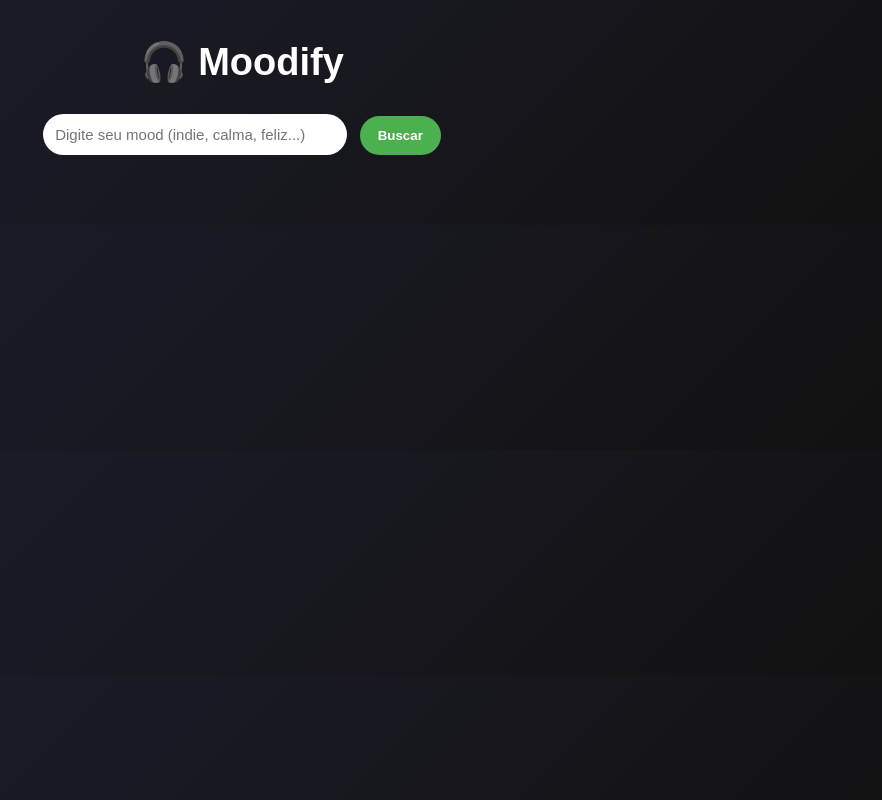
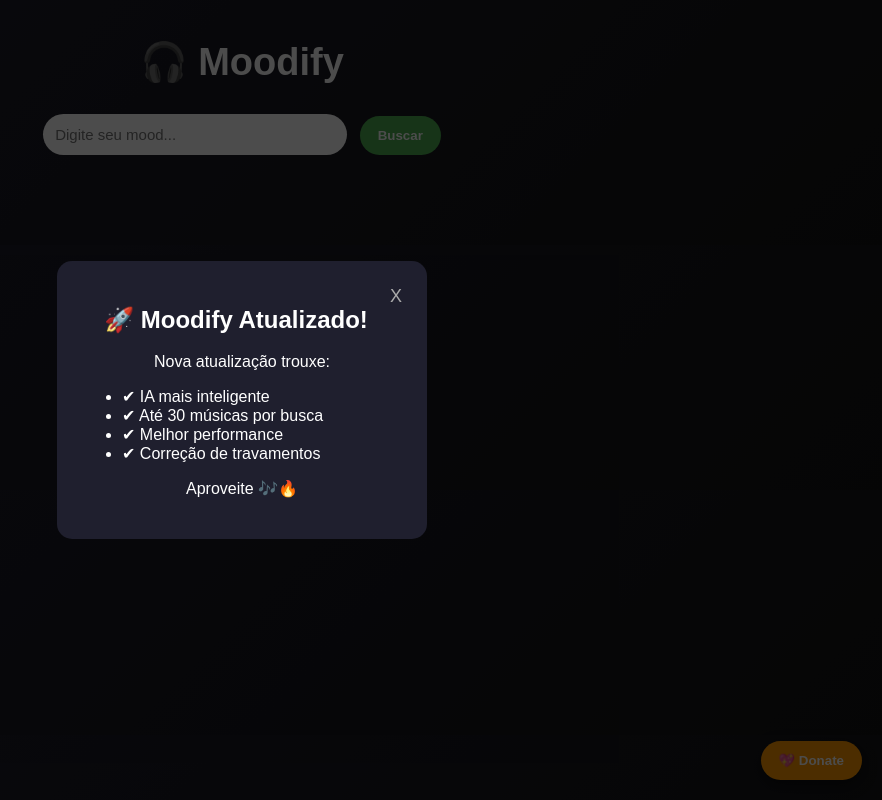
Before and after one commit to migueldiasgoncalves120-bit/moodify, a Flask app: page / in a window 1280 px wide. Shown: the whole page, without its empty margins (398-1280 px from the left). Run offline with Flask 3, Linux system fonts and the light colour scheme.

Commit message:
fix render port + ia corrigida

```diff
--- a/app.py
+++ b/app.py
@@ -5,8 +5,29 @@ import os
 
 app = Flask(__name__)
 
-# 🔥 SUA API DO DEEZER (usando busca pública)
 DEEZER_API = "https://api.deezer.com/search?q="
+
+
+# =========================
+# FUNÇÃO INTELIGENTE DE MOOD
+# =========================
+def interpretar_mood(texto):
+    texto = texto.lower()
+
+    if "dormir" in texto or "sono" in texto:
+        return "sleep chill instrumental"
+    elif "triste" in texto:
+        return "sad acoustic"
+    elif "feliz" in texto:
+        return "happy pop"
+    elif "treino" in texto or "academia" in texto:
+        return "workout electronic"
+    elif "calma" in texto:
+        return "relax lo-fi"
+    elif "indie" in texto:
+        return "indie alternative"
+    else:
+        return texto  # se não reconhecer, usa o texto normal
 
 
 # =========================
@@ -15,27 +36,39 @@ DEEZER_API = "https://api.deezer.com/search?q="
 @app.route("/gerar", methods=["POST"])
 def gerar():
     data = request.get_json()
-    mood = data.get("mood", "")
+    mood_input = data.get("mood", "")
 
-    if not mood:
+    if not mood_input:
         return jsonify([])
+
+    mood = interpretar_mood(mood_input)
 
     try:
         response = requests.get(DEEZER_API + mood)
         dados = response.json()
+        resultados = dados.get("data", [])
+
+        random.shuffle(resultados)
 
         musicas = []
-        resultados = dados.get("data", [])
+        usadas = set()
 
-        # Embaralha para evitar repetir sempre as mesmas
-        random.shuffle(resultados)
+        for musica in resultados:
+            titulo = musica["title"]
 
-        for musica in resultados[:10]:  # Limita a 10 músicas
+            if titulo in usadas:
+                continue
+
+            usadas.add(titulo)
+
             musicas.append({
-                "titulo": musica["title"],
+                "titulo": titulo,
                 "artista": musica["artist"]["name"],
                 "capa": musica["album"]["cover_medium"]
             })
+
+            if len(musicas) == 30:
+                break
 
         return jsonify(musicas)
 
@@ -45,7 +78,7 @@ def gerar():
 
 
 # =========================
-# CURTIR MÚSICA
+# CURTIR
 # =========================
 @app.route("/curtir", methods=["POST"])
 def curtir():
@@ -66,7 +99,7 @@ def home():
 
 
 # =========================
-# RODAR APP (RENDER + LOCAL)
+# RENDER + LOCALHOST
 # =========================
 if __name__ == "__main__":
     port = int(os.environ.get("PORT", 5000))
--- a/templates/index.html
+++ b/templates/index.html
@@ -5,104 +5,145 @@
 <title>Moodify</title>
 
 <style>
-        body {
-            margin: 0;
-            font-family: Arial, sans-serif;
-            background: linear-gradient(135deg, #1e1e2f, #121212);
-            color: white;
-            text-align: center;
+body{
+    margin:0;
+    font-family:Arial, sans-serif;
+    background:linear-gradient(135deg,#1e1e2f,#121212);
+    color:white;
+    text-align:center;
 }
 
-        h1 {
-            margin-top: 40px;
-            font-size: 38px;
+/* HEADER */
+h1{
+    margin-top:40px;
+    font-size:38px;
 }
 
-        .search-box {
-            margin: 30px 0;
+/* SEARCH */
+.search-box{
+    margin:30px 0;
 }
 
-        input {
-            padding: 12px;
-            width: 280px;
-            border-radius: 25px;
-            border: none;
-            outline: none;
-            font-size: 15px;
+input{
+    padding:12px;
+    width:280px;
+    border-radius:25px;
+    border:none;
+    outline:none;
+    font-size:15px;
 }
 
-        button {
-            padding: 12px 18px;
-            border-radius: 25px;
-            border: none;
-            cursor: pointer;
-            margin-left: 8px;
-            font-weight: bold;
-            transition: transform 0.2s ease;
+button{
+    padding:12px 18px;
+    border-radius:25px;
+    border:none;
+    cursor:pointer;
+    margin-left:8px;
+    font-weight:bold;
+    transition:0.2s;
 }
 
-        button:hover {
-            transform: scale(1.05);
+button:hover{
+    transform:scale(1.05);
 }
 
-        .buscar-btn {
-            background: #4CAF50;
-            color: white;
+.buscar-btn{
+    background:#4CAF50;
+    color:white;
 }
 
-        .like {
-            margin-top: 10px;
-            background: #ff4081;
-            color: white;
-            width: 100%;
+.like{
+    margin-top:10px;
+    background:#ff4081;
+    color:white;
+    width:100%;
 }
 
-        #resultados {
-            margin-top: 30px;
-            display: flex;
-            flex-wrap: wrap;
-            justify-content: center;
-            padding-bottom: 40px;
+/* DONATE BUTTON */
+.donate-btn{
+    position:fixed;
+    bottom:20px;
+    right:20px;
+    background:#ff9800;
+    color:white;
+    box-shadow:0 5px 15px rgba(0,0,0,0.4);
 }
 
-        .card {
-            background: rgba(255,255,255,0.07);
-            padding: 15px;
-            margin: 12px;
-            border-radius: 18px;
-            width: 220px;
-            transition: transform 0.3s ease;
-            box-shadow: 0 6px 15px rgba(0,0,0,0.4);
+/* CARDS */
+#resultados{
+    margin-top:30px;
+    display:flex;
+    flex-wrap:wrap;
+    justify-content:center;
+    padding-bottom:60px;
 }
 
-        .card:hover {
-            transform: scale(1.05);
+.card{
+    background:rgba(255,255,255,0.07);
+    padding:15px;
+    margin:12px;
+    border-radius:18px;
+    width:220px;
+    transition:0.3s;
+    box-shadow:0 6px 15px rgba(0,0,0,0.4);
 }
 
-        img {
-            width: 100%;
-            border-radius: 12px;
+.card:hover{
+    transform:scale(1.05);
 }
 
-        .loading {
-            font-size: 18px;
-            animation: pulse 1.2s infinite;
+img{
+    width:100%;
+    border-radius:12px;
 }
 
-        @keyframes pulse {
-            0% { opacity: 0.4; }
-            50% { opacity: 1; }
-            100% { opacity: 0.4; }
+.loading{
+    font-size:18px;
+    animation:pulse 1.2s infinite;
 }
 
-        @media (max-width: 600px) {
-            .card {
-                width: 90%;
+@keyframes pulse{
+    0%{opacity:0.4;}
+    50%{opacity:1;}
+    100%{opacity:0.4;}
 }
 
-            input {
-                width: 200px;
+/* MODAL */
+.modal{
+    display:none;
+    position:fixed;
+    z-index:999;
+    left:0;
+    top:0;
+    width:100%;
+    height:100%;
+    background:rgba(0,0,0,0.7);
+    justify-content:center;
+    align-items:center;
 }
+
+.modal-content{
+    background:#1f1f2e;
+    padding:25px;
+    border-radius:15px;
+    width:320px;
+    text-align:center;
+}
+
+.close{
+    cursor:pointer;
+    color:#aaa;
+    float:right;
+    font-size:18px;
+}
+
+.close:hover{
+    color:white;
+}
+
+@media(max-width:600px){
+    .card{width:90%;}
+    input{width:200px;}
 }
 </style>
 </head>
@@ -112,63 +153,101 @@
 <h1>🎧 Moodify</h1>
 
 <div class="search-box">
-        <input type="text" id="mood" placeholder="Digite seu mood (indie, calma, feliz...)">
+<input type="text" id="mood" placeholder="Digite seu mood...">
 <button class="buscar-btn" onclick="buscar()">Buscar</button>
 </div>
 
 <div id="resultados"></div>
 
+<!-- DONATE BUTTON -->
+<button class="donate-btn" onclick="abrirDonate()">💖 Donate</button>
+
+<!-- DONATE MODAL -->
+<div id="donateModal" class="modal">
+<div class="modal-content">
+<span class="close" onclick="fecharDonate()">X</span>
+<h2>💖 Apoie o Moodify</h2>
+<p>
+O donate ajuda a manter o servidor online,
+melhorar a IA de recomendações e adicionar
+novas funcionalidades.
+</p>
+<p>Seu apoio mantém o projeto vivo 🚀</p>
+</div>
+</div>
+
+<!-- UPDATE MODAL -->
+<div id="updateModal" class="modal">
+<div class="modal-content">
+<span class="close" onclick="fecharUpdate()">X</span>
+<h2>🚀 Moodify Atualizado!</h2>
+<p>Nova atualização trouxe:</p>
+<ul style="text-align:left;">
+<li>✔ IA mais inteligente</li>
+<li>✔ Até 30 músicas por busca</li>
+<li>✔ Melhor performance</li>
+<li>✔ Correção de travamentos</li>
+</ul>
+<p>Aproveite 🎶🔥</p>
+</div>
+</div>
+
 <script>
-function buscar() {
-    let mood = document.getElementById("mood").value;
-    let div = document.getElementById("resultados");
+function buscar(){
+    let mood=document.getElementById("mood").value;
+    let div=document.getElementById("resultados");
 
-    if (mood.trim() === "") {
-        alert("Digite um mood primeiro 😅");
+    if(mood.trim()===""){
+        alert("Digite um mood 😅");
         return;
     }
 
-    div.innerHTML = "<div class='loading'>🔎 Buscando músicas...</div>";
+    div.innerHTML="<div class='loading'>🔎 Buscando músicas...</div>";
 
-    fetch("/gerar", {
-        method: "POST",
-        headers: {"Content-Type": "application/json"},
-        body: JSON.stringify({mood: mood})
+    fetch("/gerar",{
+        method:"POST",
+        headers:{"Content-Type":"application/json"},
+        body:JSON.stringify({mood:mood})
     })
-    .then(res => res.json())
-    .then(data => {
-        div.innerHTML = "";
-
-        if (data.length === 0) {
-            div.innerHTML = "<p>Nenhuma música encontrada 😢</p>";
-            return;
-        }
-
-        data.forEach(m => {
-            div.innerHTML += `
+    .then(res=>res.json())
+    .then(data=>{
+        div.innerHTML="";
+        data.forEach(m=>{
+            div.innerHTML+=`
             <div class="card">
                 <img src="${m.capa}" loading="lazy">
                 <h3>${m.titulo}</h3>
                 <p>${m.artista}</p>
-                    <button class="like" onclick="curtir('${m.titulo.replace(/'/g, "\\'")}')">❤️ Curtir</button>
-                </div>
-            `;
+                <button class="like" onclick="curtir('${m.titulo.replace(/'/g,"\\'")}')">❤️ Curtir</button>
+            </div>`;
         });
-    })
-    .catch(() => {
-        div.innerHTML = "<p>Erro ao buscar músicas 😢</p>";
     });
 }
 
-function curtir(musica) {
-    fetch("/curtir", {
-        method: "POST",
-        headers: {"Content-Type": "application/json"},
-        body: JSON.stringify({musica: musica})
-    })
-    .then(() => {
-        alert("Música curtida! ❤️");
+function curtir(musica){
+    fetch("/curtir",{
+        method:"POST",
+        headers:{"Content-Type":"application/json"},
+        body:JSON.stringify({musica:musica})
     });
+}
+
+/* DONATE */
+function abrirDonate(){
+    document.getElementById("donateModal").style.display="flex";
+}
+
+function fecharDonate(){
+    document.getElementById("donateModal").style.display="none";
+}
+
+/* UPDATE MESSAGE (mostra ao entrar) */
+window.onload=function(){
+    document.getElementById("updateModal").style.display="flex";
+};
+
+function fecharUpdate(){
+    document.getElementById("updateModal").style.display="none";
 }
 </script>
 
```
Lines whose indentation alone changed are shown as unchanged.
